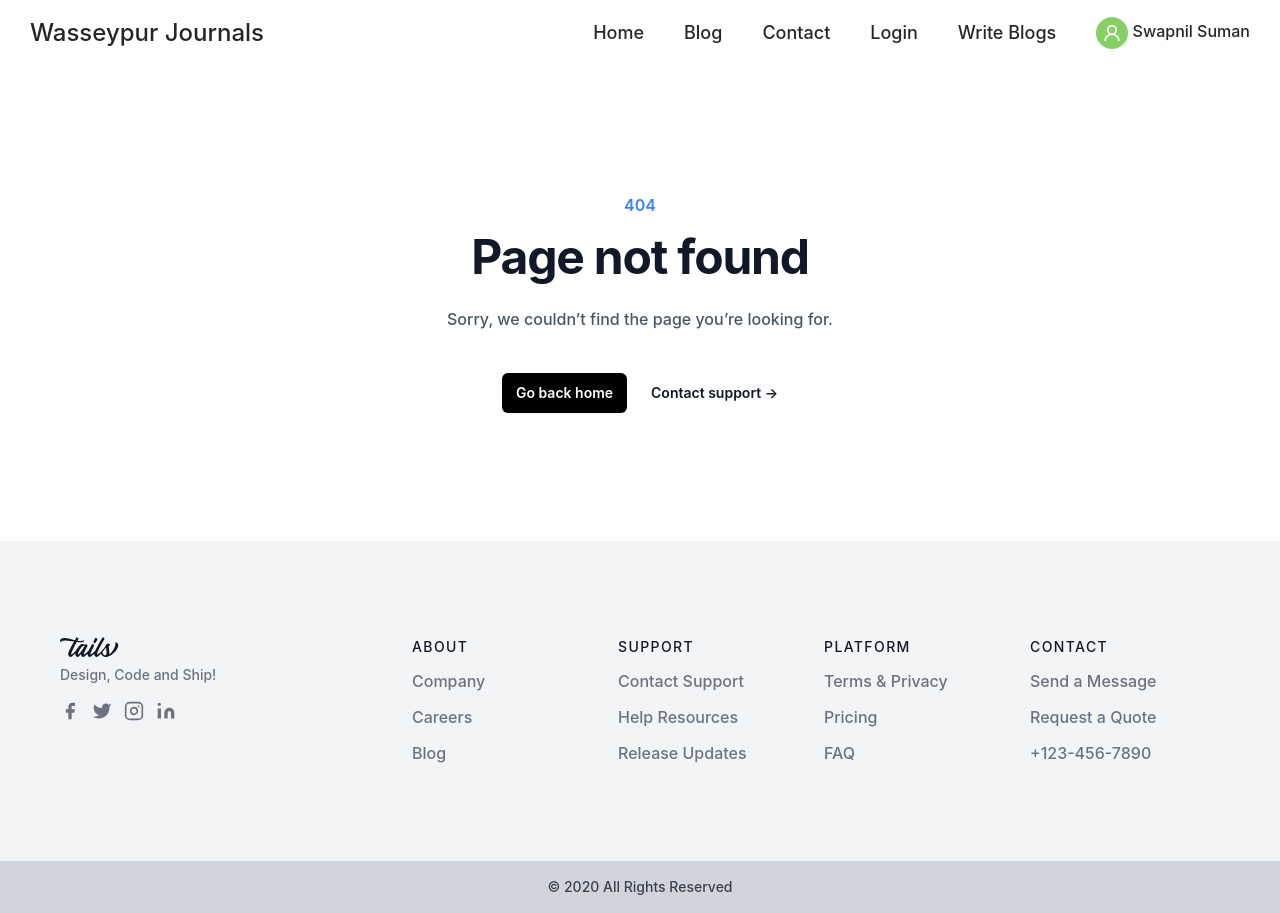
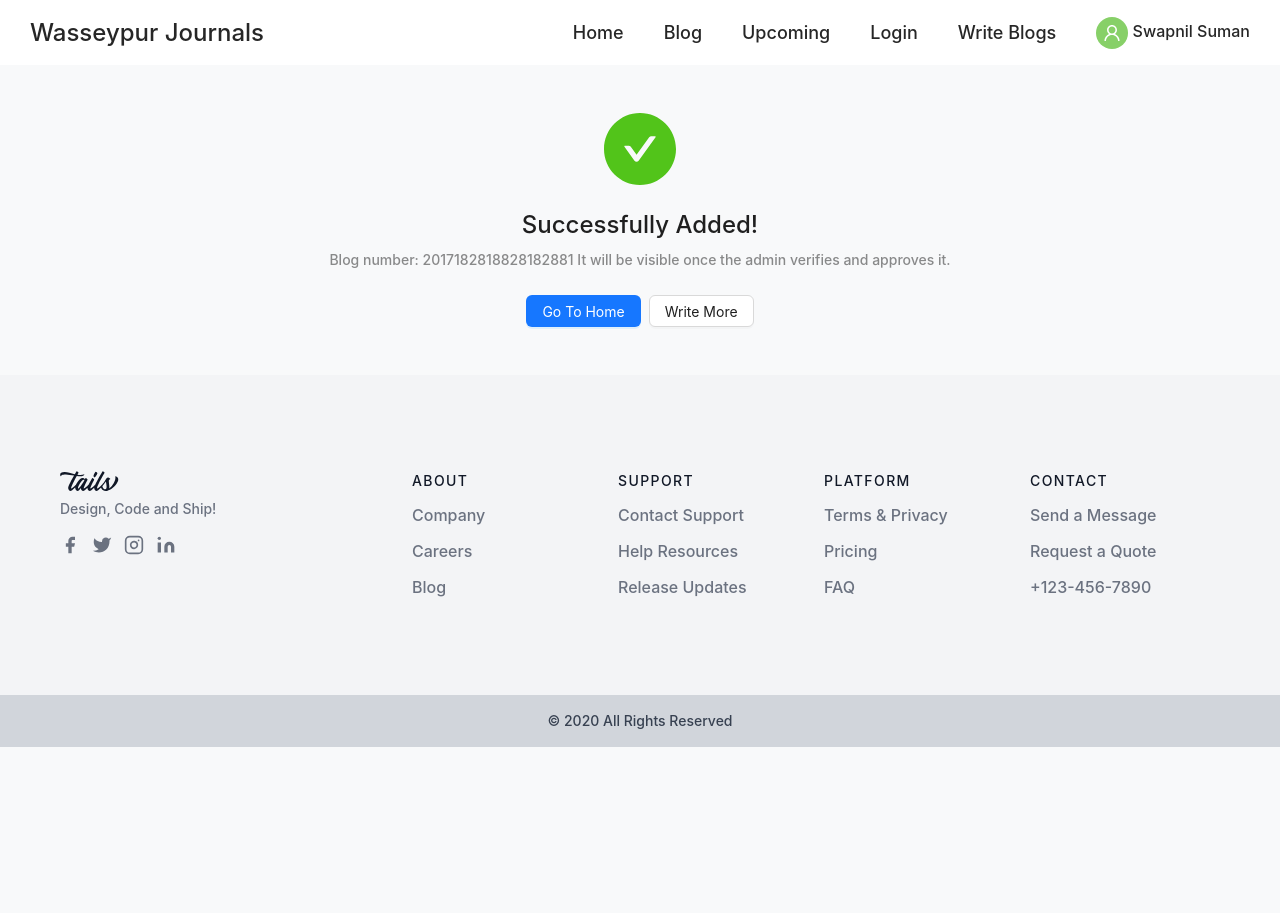
Before and after one commit to swaaap-nil/BloggingWebApp, a React (Create React App) app in the folder client/: page /posted in a window 1280 px wide. After the commit the page ends 800 px from the top, so only its background shows below. Built offline with nearby package versions, Linux system fonts and the light colour scheme.

Commit message:
show form submitted sucessfully on successfull submission

```diff
--- a/client/src/App.tsx
+++ b/client/src/App.tsx
@@ -5,11 +5,12 @@ import {BrowserRouter as Router,Route,Routes} from 'react-router-dom'
 import React from 'react'
 import Home from './pages/home.js';
 import Blog from './pages/blogsList.js';
-import Login from './pages/login';
-import Contact from './pages/contact.js';
+import Login from './pages/upcoming.tsx';
+import Upcoming from './pages/upcoming.js';
 import BlogContent from './pages/blog-content.js'
 import Error404Page from './pages/error-404.js'
 import WriteBlog from './pages/write-blog.tsx'
+import PostAdded from './components/post-added.tsx';
 import './index.css';
 
 import Footer from './components/footer.js';
@@ -40,11 +41,12 @@ export default function App() {
         <Routes>
           <Route path="/" element = {<Home/>}/>
           <Route path="/blog" element = {<Blog/>}/>
-          <Route path="/contact" element = {<Contact/>}/>
+          <Route path="/contact" element = {<Upcoming/>}/>
           <Route path="/login" element = {<Login/>}/>
           <Route path="/blog/:title" element={<BlogContent/>} />
           <Route path="/*" element={<Error404Page/>}/>
           <Route path='/write' element ={<WriteBlog/>} />
+          <Route path='/posted' element = {<PostAdded/>}/>
         </Routes>
         <Footer/>
 
--- a/client/src/components/navigation-bar.js
+++ b/client/src/components/navigation-bar.js
@@ -17,7 +17,7 @@ const navLinks = [
         path : '/blog'
     },
     {
-        title : 'Contact',
+        title : 'Upcoming',
         path : '/contact'
     },
     {
--- /dev/null
+++ b/client/src/components/post-added.tsx
@@ -0,0 +1,18 @@
+import React from 'react';
+import { Button, Result } from 'antd';
+
+const PostAdded: React.FC = () => (
+  <Result
+    status="success"
+    title="Successfully Added!"
+    subTitle="Blog number: 2017182818828182881 It will be visible once the admin verifies and approves it."
+    extra={[
+      <Button type="primary" key="console">
+        Go To Home
+      </Button>,
+      <Button key="buy">Write More</Button>,
+    ]}
+  />
+);
+
+export default PostAdded;
--- a/client/src/pages/contact.js
+++ /dev/null
@@ -1,5 +0,0 @@
-import React from 'react';
-
-export default function Contact() {
-  return <div>Contact</div>;
-}
--- /dev/null
+++ b/client/src/pages/upcoming.js
@@ -0,0 +1,14 @@
+import React from 'react';
+
+export default function Upcoming() {
+  return <ul>
+    <li> introduce verified tag on each post and show posts only which have been verified </li>
+    <li> implment sessional storage of images before hitting submit button </li>
+    <li> implmenet an interface for the admin to view and approve the posts </li>
+    <li> show form submitted sucessfully on successfull submission </li>
+    <li> Allow only authenticated users to write posts </li>
+    <li> introduce upvotes </li>
+    <li> intoduce comments but only by registered users </li>
+
+  </ul>;
+}
--- a/client/src/pages/write-blog.tsx
+++ b/client/src/pages/write-blog.tsx
@@ -1,5 +1,6 @@
 
 import React, { useState } from 'react';
+import { useNavigate } from 'react-router-dom';
 import { Button, Form, Input, Divider,Select,Upload} from 'antd';
 import { useMutation } from '@apollo/client';
 import { addPostMutation } from '../assets/possibleQueries/possibleQueries';
@@ -7,7 +8,7 @@ import { Option } from 'antd/lib/mentions';
 import {  UploadOutlined } from '@ant-design/icons';
 import customUploadRequestHandler from '../customFunctions/upload-request-handler';
 import Chunk from "../components/write-in-chunks"
-
+import PostAdded from '../components/post-added';
 
 
   const layout = {
@@ -47,7 +48,7 @@ import Chunk from "../components/write-in-chunks"
 
   export default function ThisComponentisResponsibleForWritingBlogs(){
     const [chunks, setChunks] = useState<{ subheading?: string; content?: string; image?: string }[]>([]);
-
+    const navigate = useNavigate();
     const [addToDatabase, { data, loading, error }] = useMutation(addPostMutation);
 
   const handleAddChunk = () => {
@@ -91,12 +92,12 @@ import Chunk from "../components/write-in-chunks"
           thumbnail : entriesMadeInForm.thumbnail.file.response,
           };
 
-      // console.warn("form data ="+ JSON.stringify(formData))
 
         addToDatabase({variables:formData})
             .then((result) => {
             // Handle the response after the mutation is executed
             console.log("Post added:", result.data.addPost);
+            navigate('/posted', { state: { isRedirected: true } })
           })
           .catch((error) => {
         // Handle errors
```
Also changed, not shown: client/src/assets/scss/_blog.scss (indentation only), client/src/pages/upcoming.tsx (renamed from client/src/pages/login.tsx). Lines whose indentation alone changed are shown as unchanged.
